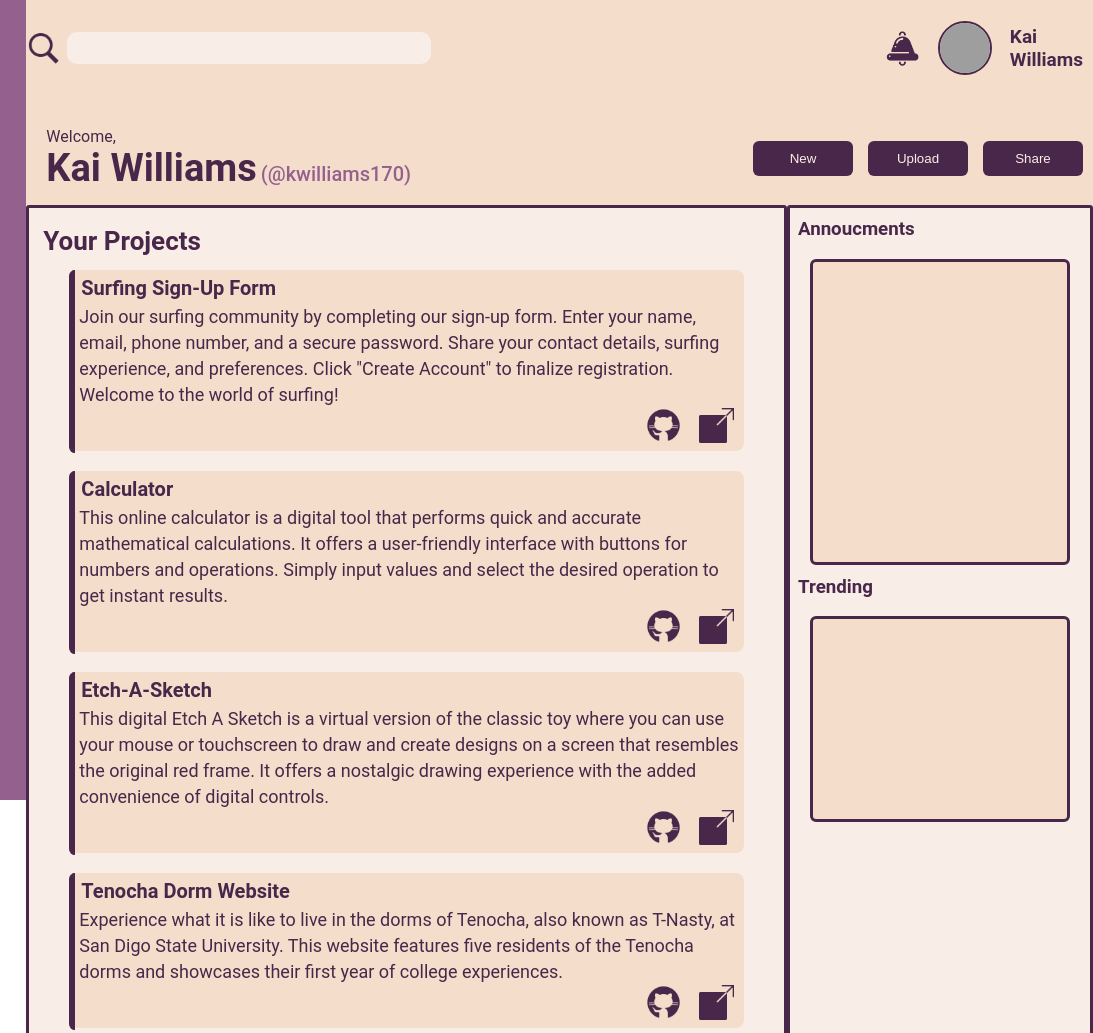
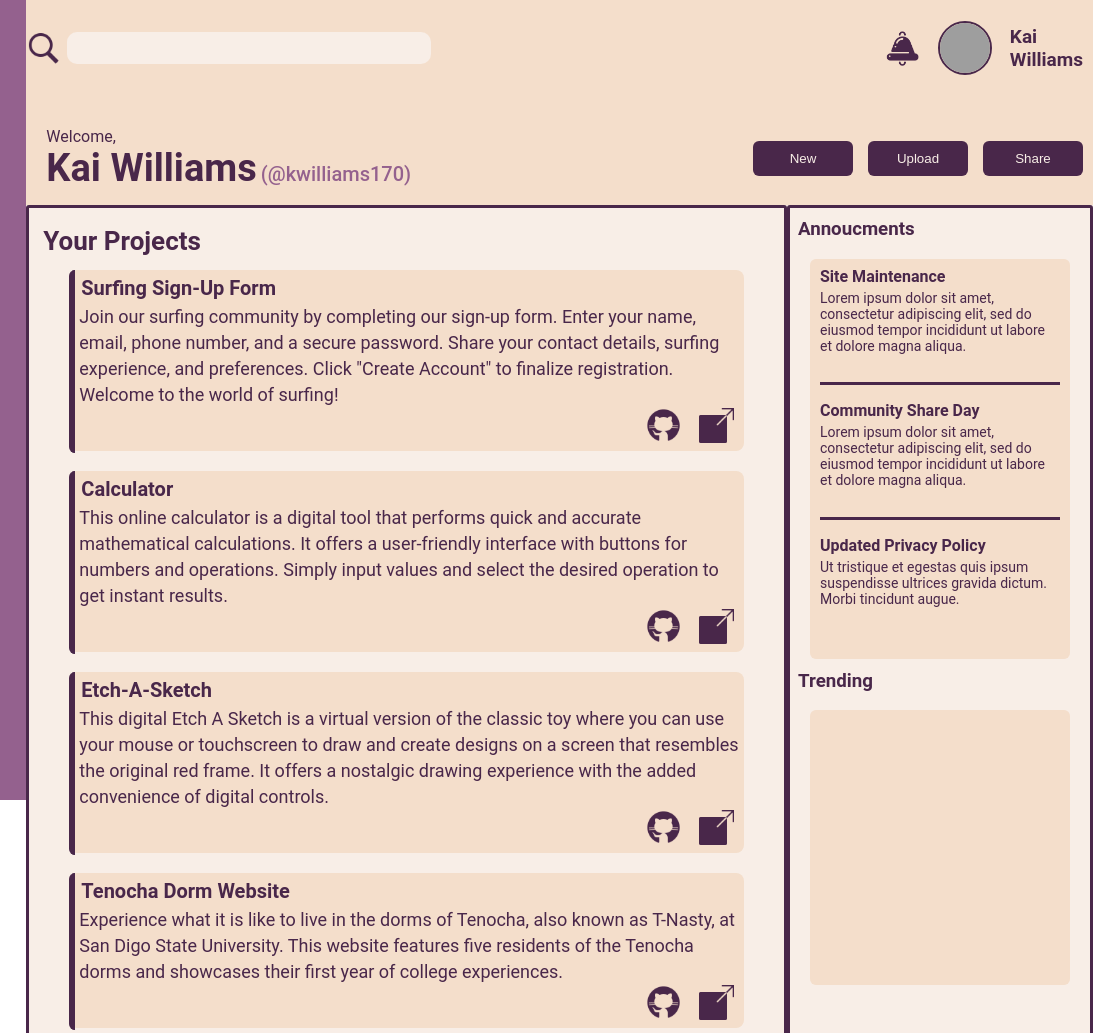
Before and after one commit to kw170/Project_Dashboard, a plain HTML site: page index.html in a window 1280 px wide. Shown: the top 1033 px of the page, 187-1280 px from the left. Drawn offline with Linux system fonts and the light colour scheme; grey boxes are pictures that could not be loaded.

Commit message:
Add announcments content

```diff
--- a/index.html
+++ b/index.html
@@ -186,21 +186,34 @@
                     <div class="announcements">
                         <h3>Annoucments</h3>
                         <div class="announcementsCard">
-                            <div class="subset">
-
+                            <div class="subset divider">
+                                <h4 class="subsetTitle">Site Maintenance</h4>
+                                <p class="subsetDescription">
+                                    Lorem ipsum dolor sit amet, consectetur adipiscing elit,
+                                    sed do eiusmod tempor incididunt ut labore et dolore magna aliqua.
+                                </p>
+                            </div>
+                            <div class="subset divider">
+                                <h4 class="subsetTitle">Community Share Day</h4>
+                                <p class="subsetDescription">
+                                    Lorem ipsum dolor sit amet, consectetur adipiscing elit, sed do eiusmod
+                                     tempor incididunt ut labore et dolore magna aliqua.
+                                </p>
                             </div>
                             <div class="subset">
-
-                            </div>
-                            <div class="subset">
-
+                                <h4 class="subsetTitle">Updated Privacy Policy</h4>
+                                <p class="subsetDescription">
+                                    Ut tristique et egestas quis ipsum suspendisse ultrices gravida dictum. Morbi
+                                    tincidunt augue.
+                                </p>
+                                <div class="line"></div>
                             </div>
                         </div>
                     </div>
                     <div class="announcements">
                         <h3>Trending</h3>
                         <div class="trendingCard">
-                            <div class="">
+                            <div class="maintenance">
 
                             </div>
                             <div class="">
--- a/styles.css
+++ b/styles.css
@@ -253,14 +253,34 @@ button:hover{
   margin:-8px 0px 0px 8px;
 }
 .announcementsCard, .trendingCard{
-  border:solid;
   margin: 0px 20px 0px 12px;
   border-radius:6px;
   background-color: #F4DECB;
 }
 .trendingCard{
-  height:200px;
+  height:275px;
 }
 .announcementsCard{
-  height:300px;
+  height:400px;
+  display: flex;
+  flex-direction:column;
 }
+.subset{
+  display: flex;
+  flex-direction: column;
+  margin:8px 10px;
+  height:133px;
+  overflow:hidden;
+}
+.divider{
+  border-bottom: solid;
+  border-width:3px;
+}
+.subsetTitle{
+  margin:0;
+}
+.subsetDescription{
+  font-size: 14px;
+  margin-top: 4px;
+
+}
```
